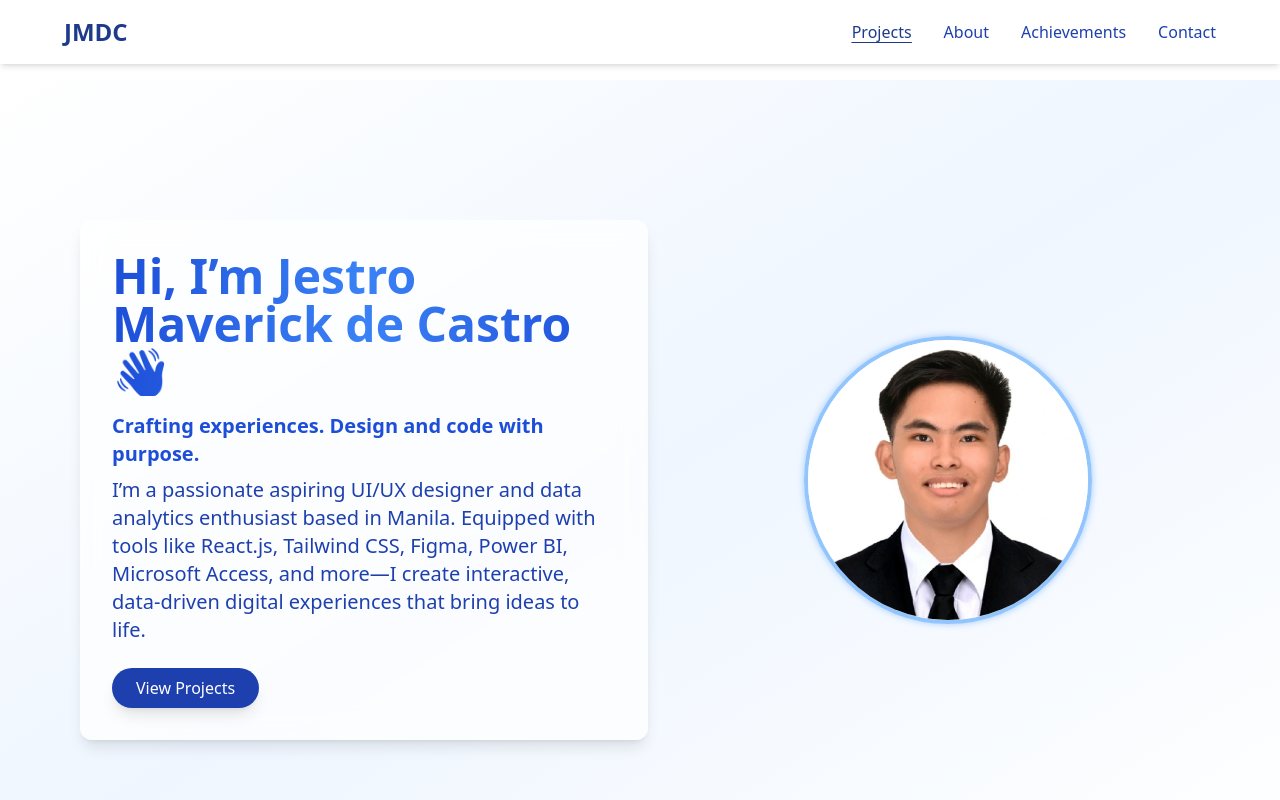
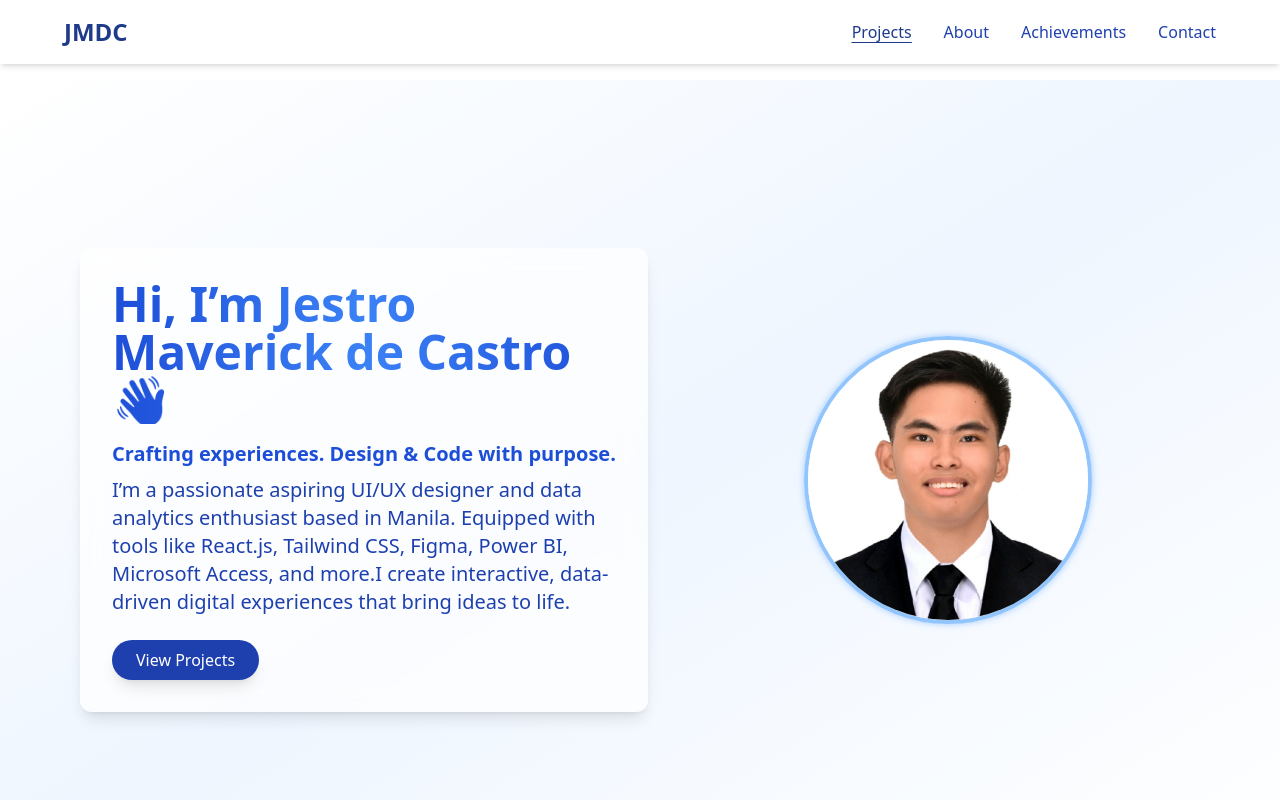
Before and after one commit to JesDC/dc-portfolio, a React (Create React App) app: page / in a window 1280 px wide. Shown: the top 800 px of the page. Built offline with nearby package versions, Linux system fonts and the light colour scheme.

Commit message:
Update Hero.js

```diff
--- a/src/components/Hero.js
+++ b/src/components/Hero.js
@@ -39,7 +39,7 @@ function Hero() {
 
         {/* Tagline */}
         <div className="text-lg sm:text-xl font-bold text-blue-700 mb-2">
-          Crafting experiences. Design and code with purpose.
+          Crafting experiences. Design & Code with purpose.
           {/*
           <Typewriter
             words={["Crafting experiences. Design and code with purpose."]}
@@ -60,7 +60,7 @@ function Hero() {
         >
           I’m a passionate aspiring UI/UX designer and data analytics enthusiast
           based in Manila. Equipped with tools like React.js, Tailwind CSS,
-          Figma, Power BI, Microsoft Access, and more—I create interactive,
+          Figma, Power BI, Microsoft Access, and more.I create interactive,
           data-driven digital experiences that bring ideas to life.
         </p>
 
```
